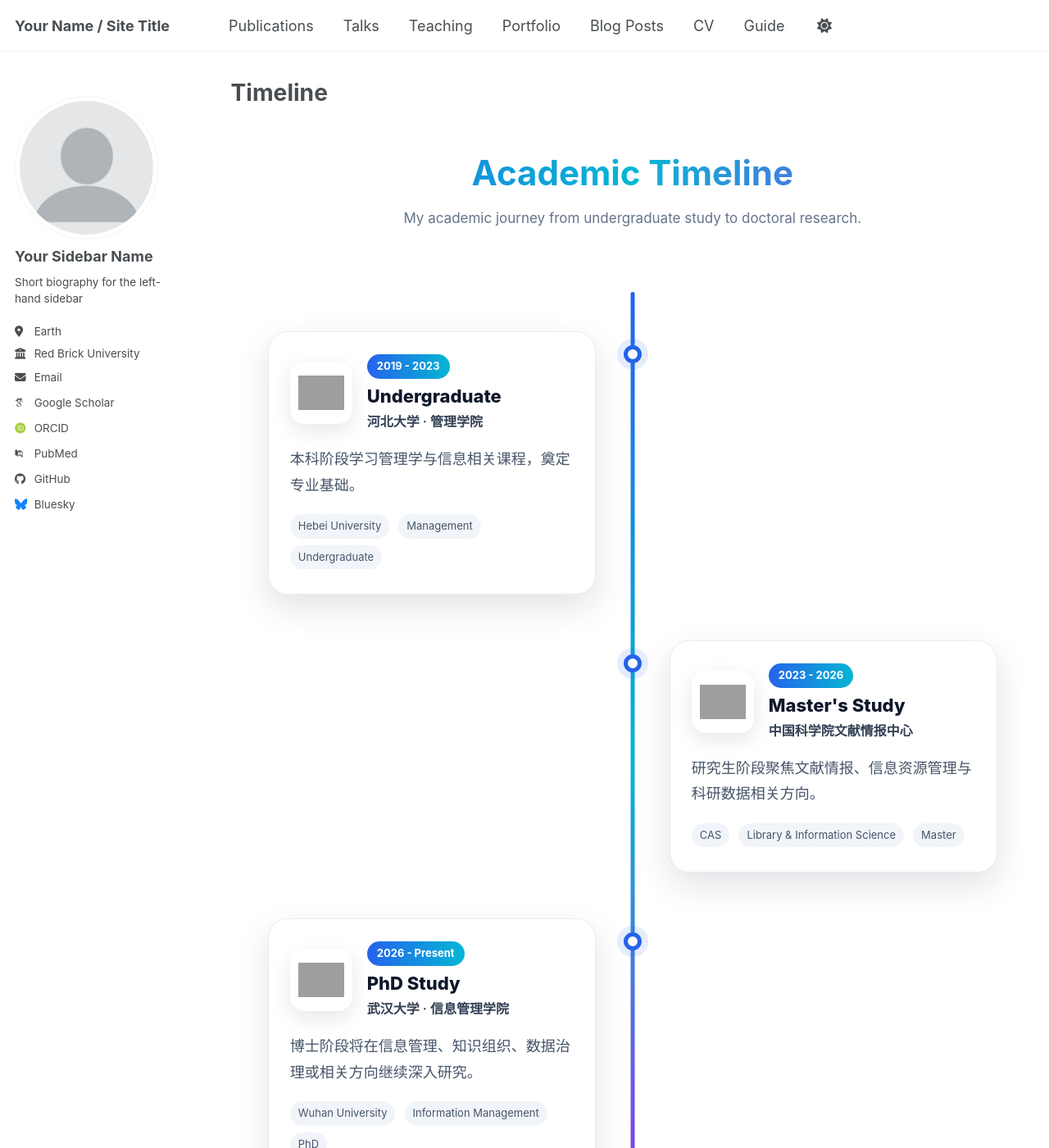
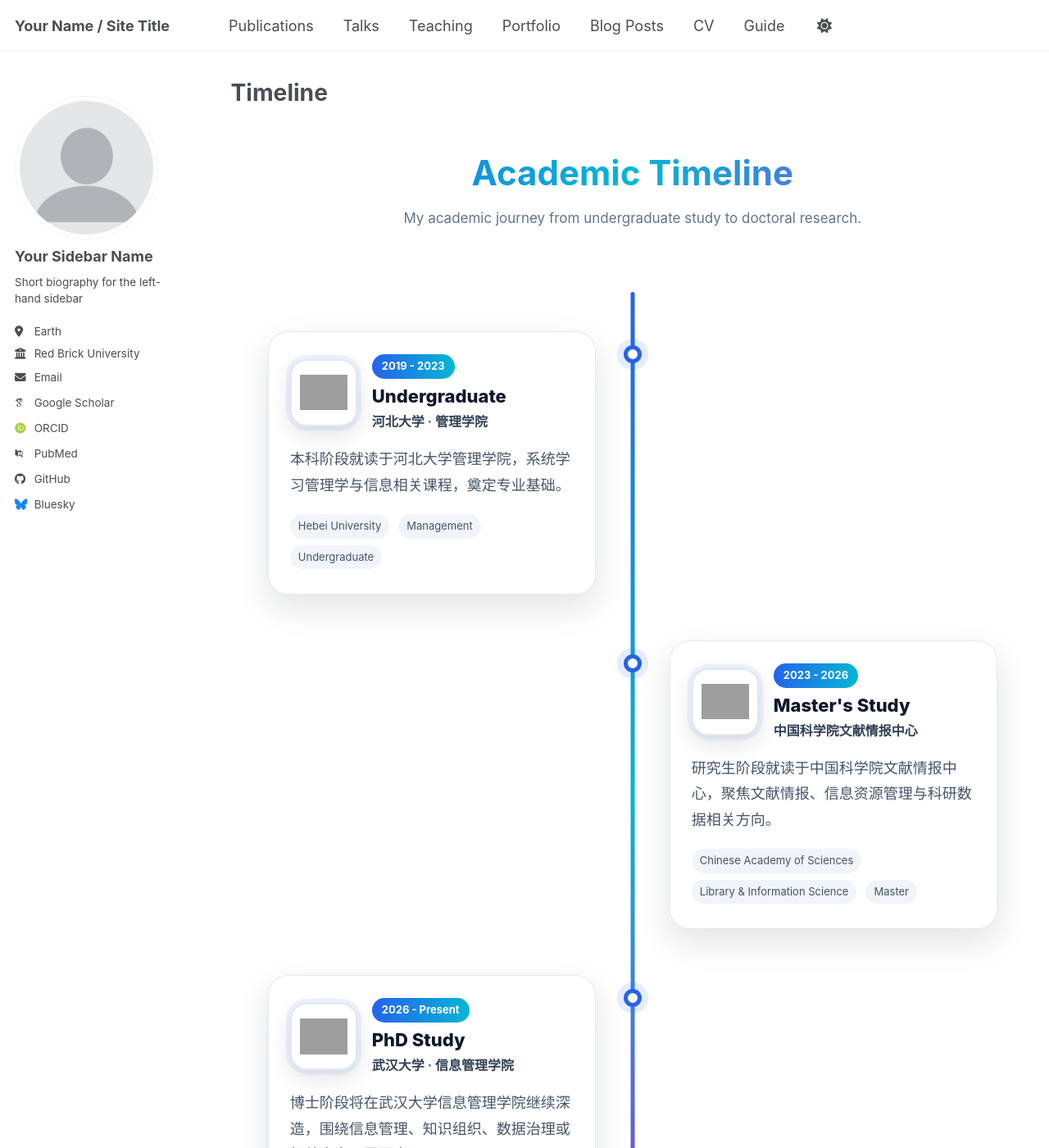
Before and after one commit to mzy167847983749328727/mzy167847983749328727.github.io, a Jekyll site: the page built from timeline.md, in a window 1280 px wide and 1400 px high, cut to the strip 0-1400 px from the top of the window. Shown: the whole strip at 82% size. Built offline with Jekyll 4.4.1, drawn with Linux system fonts in a browser that asks for light colours; some web fonts are replaced; a script bundle is joined from its source files by our own code; library files that are not in the unit come from our copies; some of the changed lines change nothing that is shown; grey boxes are pictures that could not be loaded.

Commit message:
Update timeline.md

```diff
--- a/timeline.md
+++ b/timeline.md
@@ -89,10 +89,10 @@ author_profile: true
   position: relative;
   padding: 26px;
   border-radius: 24px;
-  background: rgba(255, 255, 255, 0.82);
+  background: rgba(255, 255, 255, 0.86);
   backdrop-filter: blur(12px);
   box-shadow: 0 16px 40px rgba(15, 23, 42, 0.12);
-  border: 1px solid rgba(226, 232, 240, 0.8);
+  border: 1px solid rgba(226, 232, 240, 0.9);
   transition: all 0.35s ease;
   overflow: hidden;
 }
@@ -101,7 +101,12 @@ author_profile: true
   content: "";
   position: absolute;
   inset: 0;
-  background: linear-gradient(135deg, rgba(37,99,235,0.08), rgba(6,182,212,0.08), rgba(147,51,234,0.08));
+  background: linear-gradient(
+    135deg,
+    rgba(37, 99, 235, 0.08),
+    rgba(6, 182, 212, 0.08),
+    rgba(147, 51, 234, 0.08)
+  );
   opacity: 0;
   transition: opacity 0.35s ease;
 }
@@ -124,13 +129,22 @@ author_profile: true
 }
 
 .edu-logo {
-  width: 76px;
-  height: 76px;
+  width: 82px;
+  height: 82px;
   object-fit: contain;
   padding: 10px;
-  border-radius: 18px;
+  border-radius: 20px;
   background: #ffffff;
-  box-shadow: 0 8px 24px rgba(15, 23, 42, 0.10);
+  border: 2px solid #e2e8f0;
+  box-shadow:
+    0 0 0 5px rgba(37, 99, 235, 0.08),
+    0 10px 26px rgba(15, 23, 42, 0.12);
+  transition: all 0.3s ease;
+}
+
+.edu-card:hover .edu-logo {
+  transform: rotate(-3deg) scale(1.06);
+  border-color: #93c5fd;
 }
 
 .edu-year {
@@ -209,8 +223,13 @@ author_profile: true
   }
 
   .edu-logo {
-    width: 62px;
-    height: 62px;
+    width: 68px;
+    height: 68px;
+    border-radius: 16px;
+  }
+
+  .edu-degree {
+    font-size: 20px;
   }
 }
 </style>
@@ -226,7 +245,7 @@ author_profile: true
     <div class="edu-dot"></div>
     <div class="edu-card">
       <div class="edu-header">
-        <img class="edu-logo" src="/images/hbu.png" alt="Hebei University logo">
+        <img class="edu-logo" src="/images/hbu.jpg" alt="Hebei University logo">
         <div>
           <div class="edu-year">2019 - 2023</div>
           <h2 class="edu-degree">Undergraduate</h2>
@@ -234,7 +253,7 @@ author_profile: true
         </div>
       </div>
       <div class="edu-detail">
-        本科阶段学习管理学与信息相关课程，奠定专业基础。
+        本科阶段就读于河北大学管理学院，系统学习管理学与信息相关课程，奠定专业基础。
       </div>
       <div class="edu-tags">
         <span>Hebei University</span>
@@ -248,7 +267,7 @@ author_profile: true
     <div class="edu-dot"></div>
     <div class="edu-card">
       <div class="edu-header">
-        <img class="edu-logo" src="/images/cas.png" alt="CAS logo">
+        <img class="edu-logo" src="/images/cas.jpg" alt="CAS logo">
         <div>
           <div class="edu-year">2023 - 2026</div>
           <h2 class="edu-degree">Master's Study</h2>
@@ -256,10 +275,10 @@ author_profile: true
         </div>
       </div>
       <div class="edu-detail">
-        研究生阶段聚焦文献情报、信息资源管理与科研数据相关方向。
+        研究生阶段就读于中国科学院文献情报中心，聚焦文献情报、信息资源管理与科研数据相关方向。
       </div>
       <div class="edu-tags">
-        <span>CAS</span>
+        <span>Chinese Academy of Sciences</span>
         <span>Library & Information Science</span>
         <span>Master</span>
       </div>
@@ -270,7 +289,7 @@ author_profile: true
     <div class="edu-dot"></div>
     <div class="edu-card">
       <div class="edu-header">
-        <img class="edu-logo" src="/images/whu.png" alt="Wuhan University logo">
+        <img class="edu-logo" src="/images/whu.jpg" alt="Wuhan University logo">
         <div>
           <div class="edu-year">2026 - Present</div>
           <h2 class="edu-degree">PhD Study</h2>
@@ -278,7 +297,7 @@ author_profile: true
         </div>
       </div>
       <div class="edu-detail">
-        博士阶段将在信息管理、知识组织、数据治理或相关方向继续深入研究。
+        博士阶段将在武汉大学信息管理学院继续深造，围绕信息管理、知识组织、数据治理或相关方向开展研究。
       </div>
       <div class="edu-tags">
         <span>Wuhan University</span>
```
